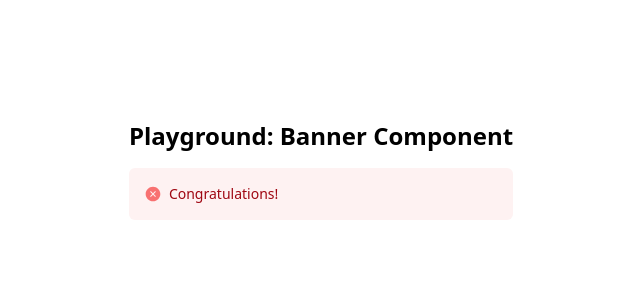
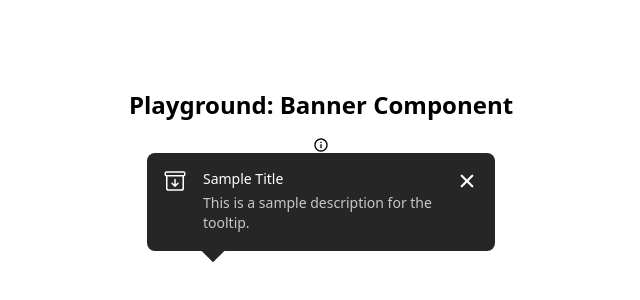
Before and after one commit to AkhilDevarasetty/core-react-ui-component-library, a React (Vite) app: page / in a window 1280 px wide. Shown: the part 230-530 px from the top of the page, without its empty margins (319-959 px from the left). Built offline with nearby package versions, Linux system fonts and the light colour scheme.

Commit message:
feat: Add Tooltip component and related types; integrate into Playground

```diff
--- /dev/null
+++ b/lib/components/Tooltip/Tooltip.tsx
@@ -0,0 +1,27 @@
+import useToggle from '@lib/hooks/useToggle';
+import { TooltipProps } from '@lib/types/TooltipProps';
+import { IoClose } from 'react-icons/io5';
+
+const Tooltip = ({ children, toolTipTitle, toolTipDescription }: TooltipProps) => {
+  const { isShow, handleToggle } = useToggle(true);
+  return (
+    isShow && (
+      <div className="flex flex-row gap-4 bg-[#262626] h-[98px] w-[348px] relative rounded-lg p-4 items-start">
+        <div>{children}</div>
+        <div className="flex flex-col gap-1">
+          <h2 className="text-[#FFFFFF] text-sm font-normal">{toolTipTitle}</h2>
+          <p className="text-[#C7C7C7] text-sm font-normal">{toolTipDescription}</p>
+        </div>
+        <div onClick={handleToggle} className="cursor-pointer">
+          <IoClose className="h-6 w-6 text-white" />
+        </div>
+        <div
+          className="w-4 h-4 bg-[#262626] rotate-45 absolute -bottom-2 left-1/6"
+          aria-hidden="true"
+        />
+      </div>
+    )
+  );
+};
+
+export default Tooltip;
--- /dev/null
+++ b/lib/hooks/useToggle.tsx
@@ -0,0 +1,13 @@
+import { useState } from 'react';
+
+const useToggle = (toggleFlag: boolean) => {
+  const [isShow, setisShow] = useState(toggleFlag);
+
+  const handleToggle = () => {
+    setisShow((prevVal) => !prevVal);
+  };
+
+  return { isShow, handleToggle };
+};
+
+export default useToggle;
--- /dev/null
+++ b/lib/types/TooltipProps.ts
@@ -0,0 +1,8 @@
+import { ReactNode } from "react";
+
+export interface TooltipProps{
+    children?:ReactNode
+    toolTipTitle:string
+    toolTipDescription:string
+    closeToolTip:()=>void
+}
--- a/src/Playground.tsx
+++ b/src/Playground.tsx
@@ -1,12 +1,21 @@
 "use client"
-import Banner from "@lib/components/Banners/Banner"
+import Tooltip from "@lib/components/Tooltip/Tooltip"
+import { BiInfoCircle } from "react-icons/bi"
+import { IoArchiveOutline } from "react-icons/io5"
 
 const Playground = () => {
   return (
     <div className="min-h-screen flex flex-col justify-center items-center p-8">
       <div className="flex flex-col items-center">
         <h2 className="text-2xl font-bold mb-4">Playground: Banner Component</h2>
-        <Banner variant="error" isSingleLine={true} title="Congratulations!" subTitle="Lorem ipsum dolor sit amet consectetur adipisicing elit. Aliquid pariatur, ipsum similique veniam." />
+        <BiInfoCircle className="cursor-pointer"/>
+        <Tooltip
+          toolTipTitle="Sample Title"
+          toolTipDescription="This is a sample description for the tooltip."
+          closeToolTip={() => console.log("Tooltip closed")}
+        >
+          <IoArchiveOutline className="h-6 w-6 text-white"/>
+        </Tooltip>
       </div>
     </div>
   )
```
Also changed, not shown: lib/components/Tooltip/TootltipDisplay.tsx (added).
